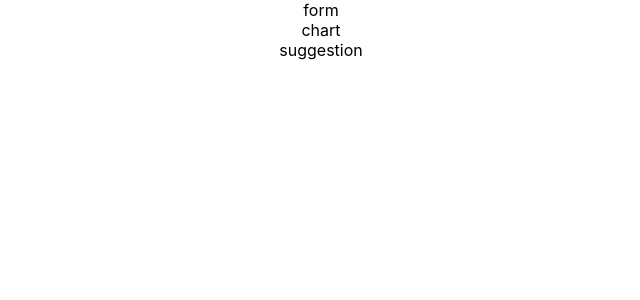
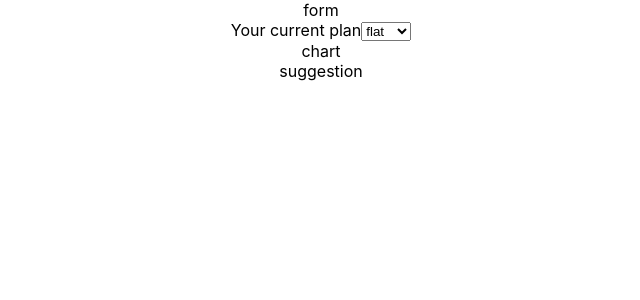
Before and after one commit to Kama580/zappyride-rate-comparison, a React (Create React App) app: page / in a window 1280 px wide. Shown: the top 300 px of the page, without its empty margins (319-959 px from the left). Built offline with nearby package versions, Linux system fonts and the light colour scheme.

Commit message:
feature: current plan input

```diff
--- a/src/App.js
+++ b/src/App.js
@@ -1,6 +1,12 @@
 import "./App.css";
 import React from "react";
 import { flatRate, TOUrate } from "./rates";
+
+const loadProfile = {
+	flatRate: 9003.714027,
+	TOU: 10000,
+	//TOU number not calculated!
+};
 
 class App extends React.Component {
 	constructor() {
@@ -8,18 +14,39 @@ class App extends React.Component {
 		this.state = {
 			rates: ["flat", "TOU"],
 			timesOfDay: { "12to18": "high", "18to12": "low" },
-			loadProfile: 9003.714027,
 			currentRate: "",
 			milesPerYear: 0,
 			chargeTimeWindow: "",
 			bestPlan: "",
 		};
+		this.setCurrentRate = this.setCurrentRate.bind(this);
+	}
+
+	setCurrentRate(rate) {
+		this.setState({
+			currentRate: rate,
+		});
 	}
 
 	render() {
 		return (
 			<div className="App">
-				<div className="form">form</div>
+				<div className="form">
+					form
+					<form>
+						<label htmlFor="currentRate">Your current plan</label>
+						<select
+							name="currentRate"
+							onChange={(event) => {
+								this.setCurrentRate(event.target.value);
+							}}
+						>
+							{this.state.rates.map((rate, idx) => (
+								<option key={idx}>{rate}</option>
+							))}
+						</select>
+					</form>
+				</div>
 				<div className="chart">chart</div>
 				<div className="suggestion">suggestion</div>
 			</div>
@@ -27,4 +54,8 @@ class App extends React.Component {
 	}
 }
 
+//which rate they are currently on - dropdown
+//how many miles the user will drive per year - slider
+//what hours of the day they plan to charge - dropdown
+
 export default App;
```
